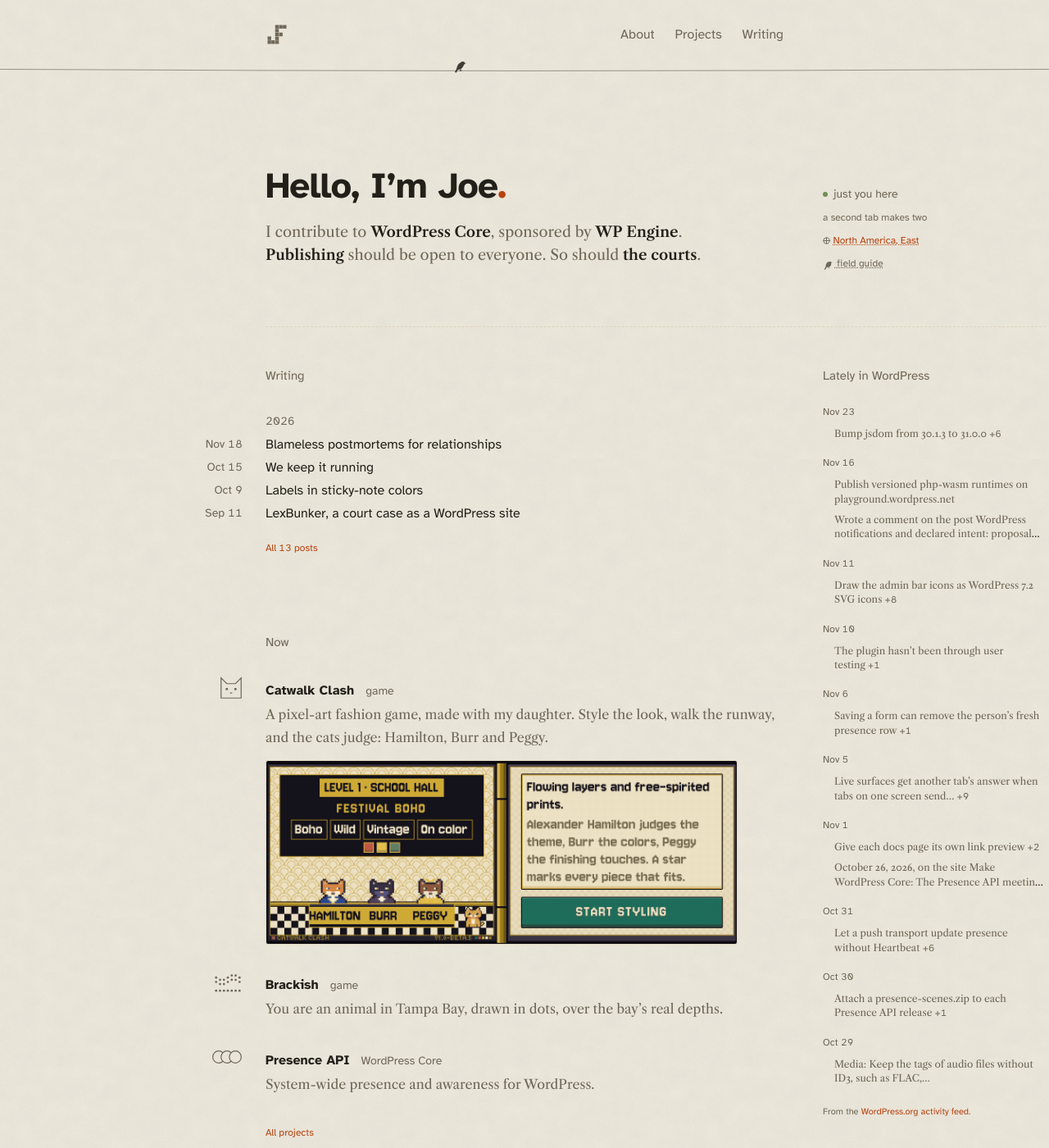
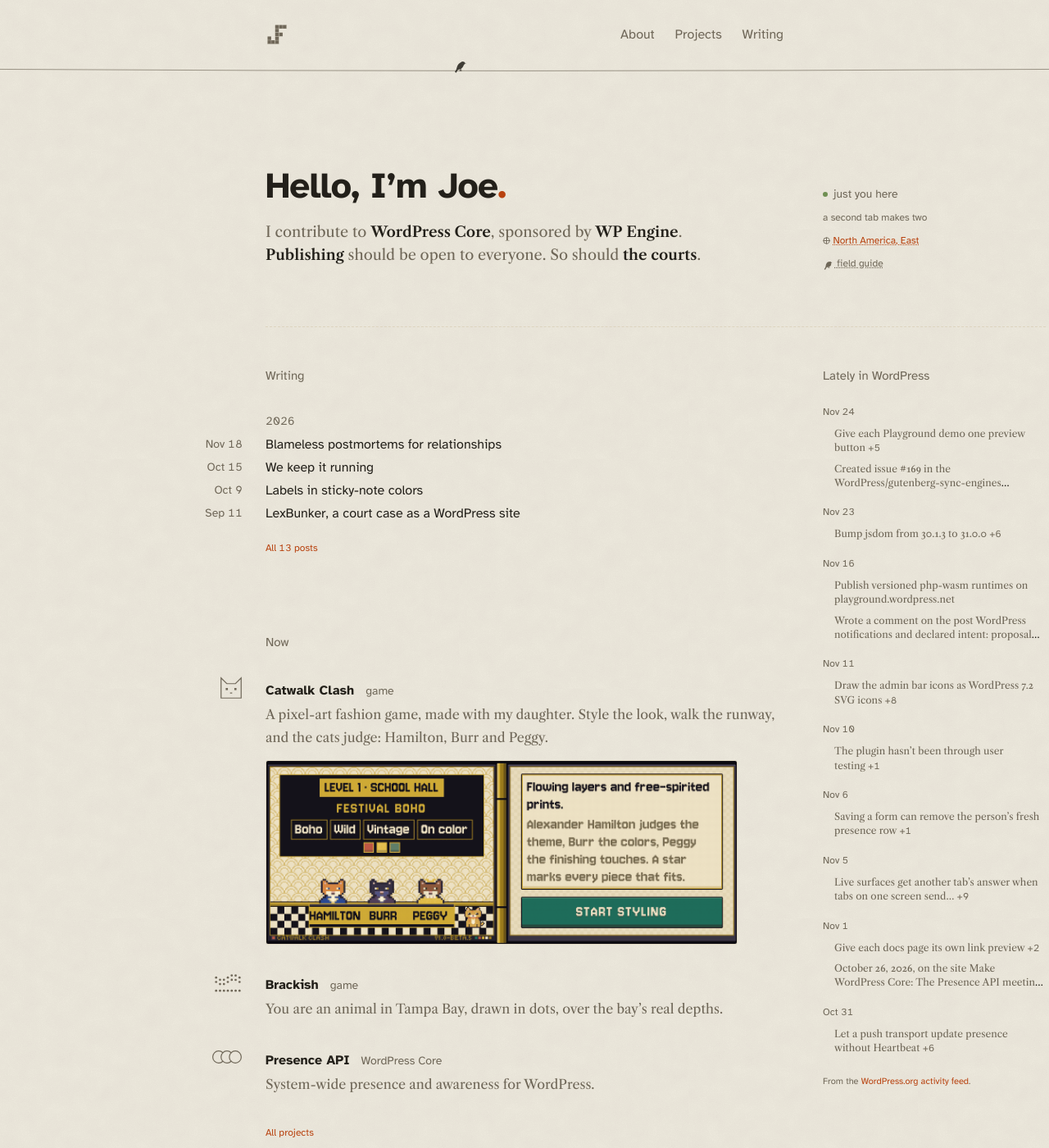
Before and after one commit to josephfusco/josephfusco.github.io, a Jekyll site: the page built from index.html, in a window 1280 px wide and 1400 px high. Shown: the whole window at 82% size. Built offline with Jekyll 4.4.1, drawn with Linux system fonts in a browser that asks for light colours; part of the change alters nothing that is shown.

Commit message:
The WordPress record, kept

```diff
--- a/_data/wp.json
+++ b/_data/wp.json
@@ -1,5 +1,47 @@
 {
   "activity": [
+    {
+      "date": "2026-11-24",
+      "subject": "ci: give each Playground demo one preview button",
+      "url": "https://github.com/WordPress/presence-api/pull/962",
+      "what": "Merged a pull request in WordPress/presence-api"
+    },
+    {
+      "date": "2026-11-24",
+      "subject": "chore: test up to WordPress 7.2",
+      "url": "https://github.com/WordPress/presence-api/pull/961",
+      "what": "Merged a pull request in WordPress/presence-api"
+    },
+    {
+      "date": "2026-11-24",
+      "subject": "",
+      "url": "https://github.com/WordPress/gutenberg-sync-engines/issues/169",
+      "what": "Created issue #169 in the WordPress/gutenberg-sync-engines repository: v0.0.2's bundled Gutenberg empties WordPress 7.2's admin bar icons"
+    },
+    {
+      "date": "2026-11-24",
+      "subject": "docs: fold the README's reserved client IDs into one table",
+      "url": "https://github.com/WordPress/presence-api/pull/960",
+      "what": "Merged a pull request in WordPress/presence-api"
+    },
+    {
+      "date": "2026-11-24",
+      "subject": "docs: give each Playground demo one README button",
+      "url": "https://github.com/WordPress/presence-api/pull/959",
+      "what": "Merged a pull request in WordPress/presence-api"
+    },
+    {
+      "date": "2026-11-24",
+      "subject": "",
+      "url": "https://github.com/WordPress/presence-api/issues/834",
+      "what": "Closed issue #834 on the WordPress/presence-api repository: The plugin hasn't had a security audit"
+    },
+    {
+      "date": "2026-11-24",
+      "subject": "build(deps-dev): bump @wordpress/scripts from 37.0.0 to 37.1.0",
+      "url": "https://github.com/WordPress/presence-api/pull/956",
+      "what": "Merged a pull request in WordPress/presence-api"
+    },
     {
       "date": "2026-11-23",
       "subject": "build(deps-dev): bump jsdom from 30.1.3 to 31.0.0",
@@ -837,12 +879,6 @@
     {
       "date": "2026-10-14",
       "subject": "",
-      "url": "https://github.com/WordPress/presence-api/issues/834",
-      "what": "Created issue #834 in the WordPress/presence-api repository: The plugin hasn't had a security audit"
-    },
-    {
-      "date": "2026-10-14",
-      "subject": "",
       "url": "https://github.com/WordPress/gutenberg/issues/84712",
       "what": "Created issue #84712 in the WordPress/gutenberg repository: Audio: measure waveform peaks once at upload and store them with the…"
     },
@@ -1147,5 +1183,5 @@
       "what": "Closed issue #749 on the WordPress/presence-api repository: Nothing in the plugin uses its own React hook"
     }
   ],
-  "fetched": "2026-11-23"
+  "fetched": "2026-11-24"
 }
```
